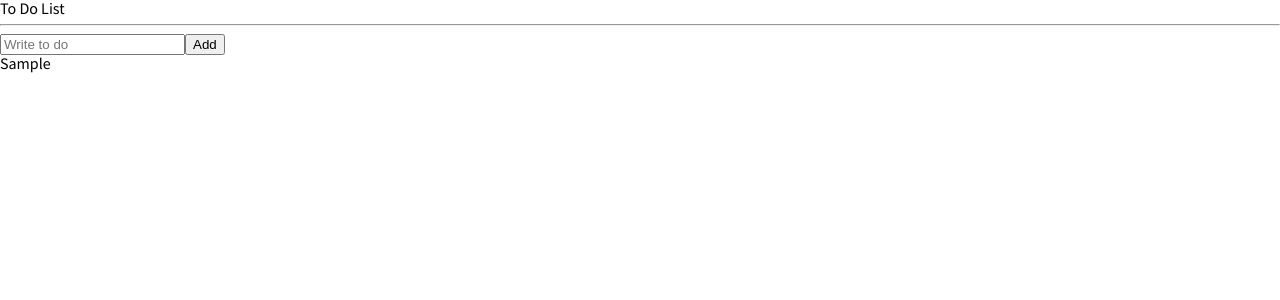
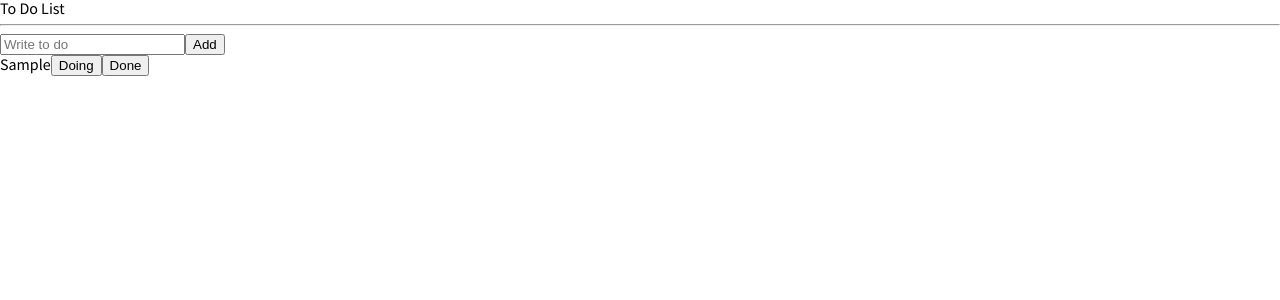
Before and after one commit to InwooLeeme/todoList, a React (Create React App) app: page / in a window 1280 px wide. Both pictures are taken after typing "Sample" into the empty fields and a click on the button "Add". Shown: the top 300 px of the page. Built offline with nearby package versions, Linux system fonts and the light colour scheme.

Commit message:
Refactoring to do list

```diff
--- /dev/null
+++ b/src/atoms.ts
@@ -0,0 +1,14 @@
+import { atom } from "recoil";
+
+// interface
+export interface IToDo {
+  text: string;
+  id: number;
+  category: "TO_DO" | "DOING" | "DONE";
+}
+
+// atom value
+export const toDoState = atom<IToDo[]>({
+  key: "toDo",
+  default: [],
+});
--- /dev/null
+++ b/src/components/CreateToDo.tsx
@@ -0,0 +1,33 @@
+import { useForm } from "react-hook-form";
+import { useSetRecoilState } from "recoil";
+import { toDoState } from "../atoms";
+
+// interface
+interface IForm {
+  toDo: string;
+}
+
+function CreateToDo() {
+  const setToDos = useSetRecoilState(toDoState); // recoil [변수, 수정함수]
+  const { register, handleSubmit, setValue } = useForm<IForm>();
+  const isValid = ({ toDo }: IForm) => {
+    setValue("toDo", "");
+    setToDos((prev) => [
+      { text: toDo, id: Date.now(), category: "TO_DO" },
+      ...prev,
+    ]);
+  };
+  return (
+    <form onSubmit={handleSubmit(isValid)}>
+      <input
+        {...register("toDo", {
+          required: "Please write your to do",
+        })}
+        placeholder="Write to do"
+      ></input>
+      <button>Add</button>
+    </form>
+  );
+}
+
+export default CreateToDo;
--- /dev/null
+++ b/src/components/ToDo.tsx
@@ -0,0 +1,42 @@
+import { IToDo, toDoState } from "../atoms";
+import { useSetRecoilState } from "recoil";
+
+function ToDo({ text, category, id }: IToDo) {
+  const setToDo = useSetRecoilState(toDoState);
+  const handleClick = (e: React.MouseEvent<HTMLButtonElement>) => {
+    const {
+      currentTarget: { name },
+    } = e;
+    setToDo((oldToDos) => {
+      const targetIndex = oldToDos.findIndex((toDo) => toDo.id === id);
+      const oldToDo = oldToDos[targetIndex];
+      const newToDo = { text, id, category: name as any };
+      const front = oldToDos.slice(0, targetIndex);
+      const back = oldToDos.slice(targetIndex + 1, oldToDos.length);
+
+      return [...front, newToDo, ...back];
+    });
+  };
+  return (
+    <li>
+      <span>{text}</span>
+      {category !== "DOING" && (
+        <button name="DOING" onClick={handleClick}>
+          Doing
+        </button>
+      )}
+      {category !== "TO_DO" && (
+        <button name="TO_DO" onClick={handleClick}>
+          To Do
+        </button>
+      )}
+      {category !== "DONE" && (
+        <button name="DONE" onClick={handleClick}>
+          Done
+        </button>
+      )}
+    </li>
+  );
+}
+
+export default ToDo;
--- a/src/components/ToDoList.tsx
+++ b/src/components/ToDoList.tsx
@@ -1,49 +1,19 @@
-import { useForm } from "react-hook-form";
-import { atom, useRecoilState } from "recoil";
-
-// interface
-interface IForm {
-  toDo: string;
-}
-
-interface IToDo {
-  text: string;
-  id: number;
-  category: "TO_DO" | "DOING" | "DONE";
-}
-
-// atom value
-const toDoState = atom<IToDo[]>({
-  key: "toDo",
-  default: [],
-});
+import { toDoState } from "../atoms";
+import CreateToDo from "./CreateToDo";
+import { useRecoilValue } from "recoil";
+import ToDo from "./ToDo";
 
 function ToDos() {
-  const { register, handleSubmit, setValue } = useForm<IForm>();
-  const [toDos, setToDos] = useRecoilState(toDoState); // recoil [변수, 수정함수]
-  const isValid = ({ toDo }: IForm) => {
-    setValue("toDo", "");
-    setToDos((prev) => [
-      { text: toDo, id: Date.now(), category: "TO_DO" },
-      ...prev,
-    ]);
-  };
+  const toDos = useRecoilValue(toDoState);
+
   return (
     <div>
       <h1>To Do List</h1>
       <hr />
-      <form onSubmit={handleSubmit(isValid)}>
-        <input
-          {...register("toDo", {
-            required: "Please write your to do",
-          })}
-          placeholder="Write to do"
-        ></input>
-        <button>Add</button>
-      </form>
+      <CreateToDo />
       <ul>
         {toDos.map((toDo) => (
-          <li key={toDo.id}>{toDo.text}</li>
+          <ToDo key={toDo.id} {...toDo} />
         ))}
       </ul>
     </div>
```
